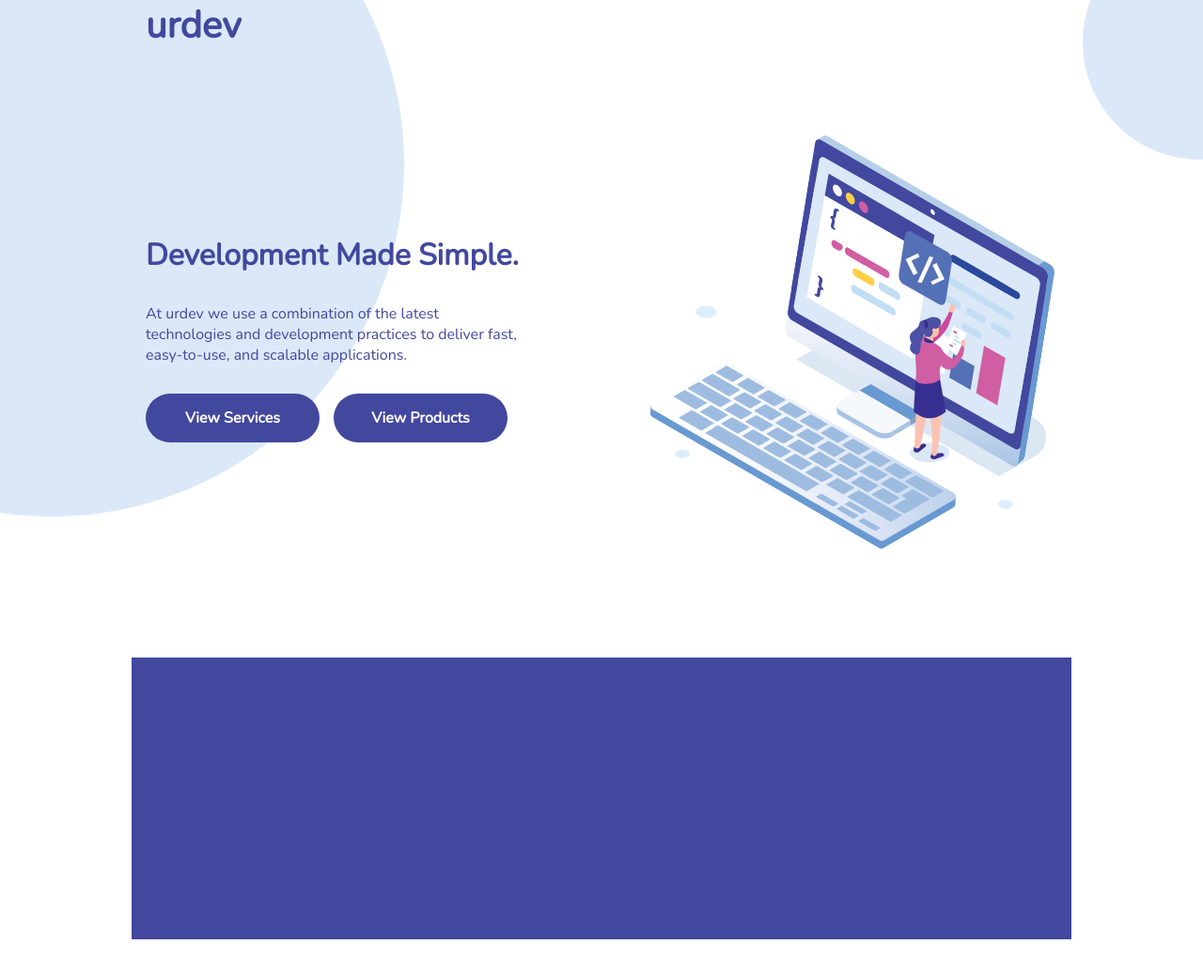
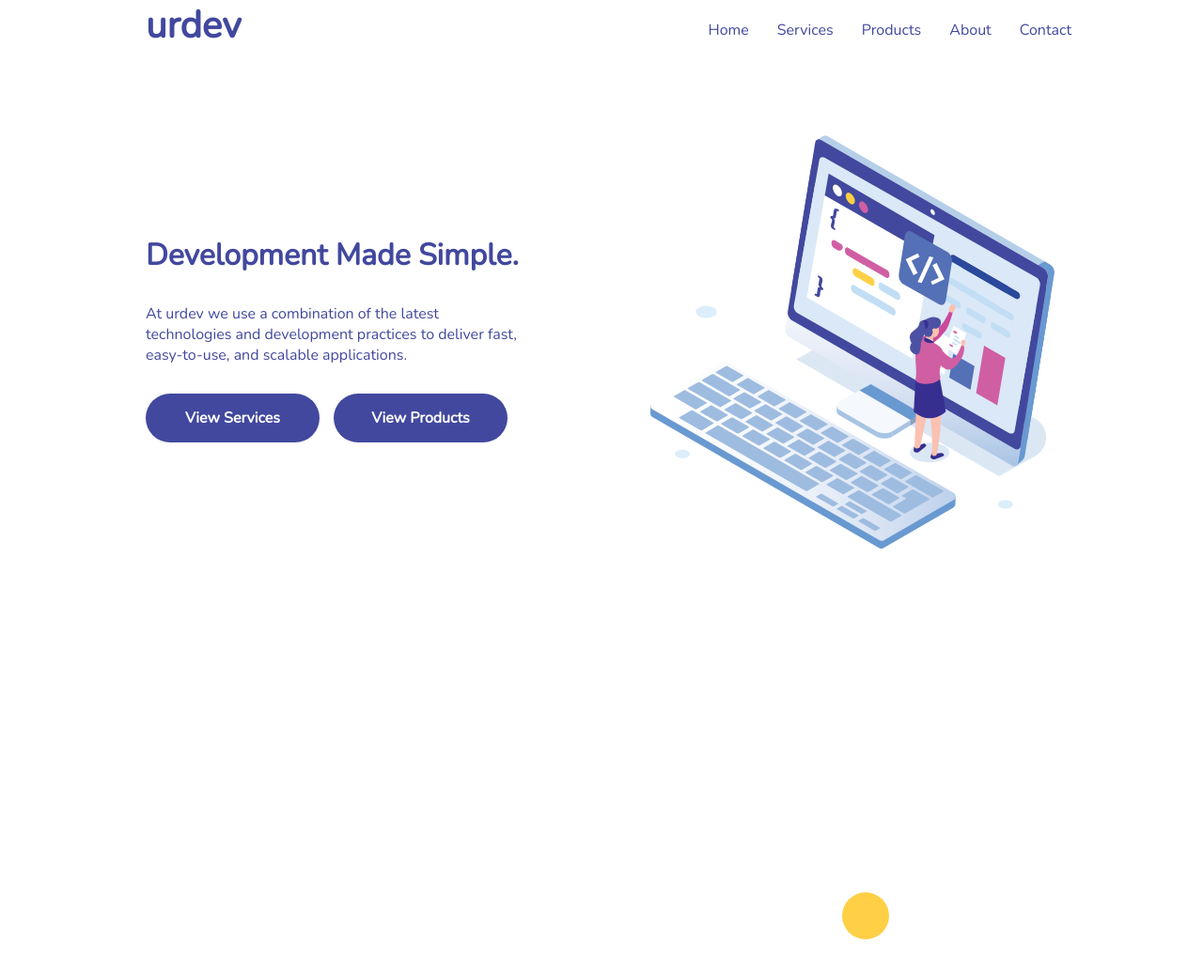
Before and after one commit to urdev-xyz/urdev-redesign, a React (Create React App) app: page / in a window 1280 px wide. Shown: the top 1038 px of the page at 94% size. Before the commit the page ends 1000 px from the top, so only its background shows below. Built offline with nearby package versions, Linux system fonts and the light colour scheme.

Commit message:
added nav link generator

```diff
--- a/src/App.css
+++ b/src/App.css
@@ -14,11 +14,10 @@
   position: fixed;
   top: -25%;
   left: -25%;
-  height: 750px;
-  width: 750px;
   z-index: 0;
   background: #DBE8F7;
   border-radius: 100%;
+  animation: growBig 2s forwards;
 }
 .small-circle-bg {
   display: none;
@@ -26,11 +25,19 @@
   top: -10%;
   left: 90%;
   z-index: 0;
-
-  width: 250px;
-  height: 250px;
-  background: #DBE8F7;
+  background: var(--pink);
   border-radius: 100%;
+  animation: growSmall 2s forwards;
+}
+.small-circle-bg-two {
+  display: none;
+  position: fixed;
+  bottom: -25%;
+  left: 70%;
+  z-index: 0;
+  background: var(--yellow);
+  border-radius: 100%;
+  animation: growSmall 2s forwards;
 }
 
 .App {
@@ -48,7 +55,7 @@
   left: 0;
   padding-top: 60px;
   width: 100%;
-  height: auto;
+  height: 2000px;
 }
 @media screen and (min-width: 1000px){
 
@@ -64,5 +71,30 @@
   .small-circle-bg {
     display: block;
   }
+  .small-circle-bg-two {
+    display: block;
+
+  }
 
 }
+
+@keyframes growBig {
+  from {
+    height: 100px;
+    width: 100px;
+  }
+  to {
+    height: 750px;
+    width: 750px;
+  }
+}
+@keyframes growSmall {
+  from {
+    height: 50px;
+    width: 50px;
+  }
+  to {
+    height: 250px;
+    width: 250px;
+  }
+}
--- a/src/App.js
+++ b/src/App.js
@@ -5,17 +5,31 @@ import './App.css';
 import './misc.css'
 
 class App extends Component {
+  constructor(props){
+     super(props);
+
+     this.state = {
+       pages: [
+         {name: 'Home'},
+         {name: 'Services'},
+         {name: 'Products'},
+         {name: 'About'},
+         {name: 'Contact'}
+       ],
+     }
+
+  }
+
+
   render() {
     return (
       <div className="App">
-        <Navbar/>
+        <Navbar pages={this.state.pages}/>
         <div className='big-circle-bg'></div>
         <div className='small-circle-bg'></div>
+        <div className='small-circle-bg-two'></div>
         <div className="Content">
           <Header/>
-          <div className="join-newsletter">
-
-          </div>
         </div>
       </div>
     );
--- a/src/components/Header/Header.css
+++ b/src/components/Header/Header.css
@@ -82,7 +82,7 @@
     }
     .Header-image {
         align-items: center;
-        min-height: 200px
+        min-height: 200px;
     }
     .Header-image img {
         max-width: 200px;
--- a/src/components/Navbar/Navbar.css
+++ b/src/components/Navbar/Navbar.css
@@ -13,6 +13,9 @@
     width: 100%;
     height: 100%;
     padding: 0 15px;
+
+    display: flex;
+    justify-content: space-between;
 
 }
 
@@ -52,3 +55,11 @@
 .logo:hover {
     color: var(--pink);
 }
+
+.navbar-links {
+    list-style: none;
+}
+.navbar-links li{
+    float: left;
+    margin: 5px 15px 0px 15px;
+}
--- a/src/components/Navbar/Navbar.js
+++ b/src/components/Navbar/Navbar.js
@@ -10,6 +10,8 @@ class Navbar extends Component {
       scrollState: null,
     }
   }
+
+
 
   componentDidMount(){
     window.addEventListener('scroll', (event) => {
@@ -24,11 +26,26 @@ class Navbar extends Component {
        })
     });
   }
+
+  generatePageLinks(pageNames) {
+    let listItems = pageNames.map((pageNames) =>
+      <li>{pageNames.name}</li>
+    );
+    return (
+      listItems
+    )
+  }
+
   render() {
     return (
       <div className={`Navbar ${ this.state.scrollState}`}>
         <div className={"Navbar-inner"}>
             <a className={'logo'} href='/#'>urdev</a>
+
+            <ul className='navbar-links'>
+              {this.generatePageLinks(this.props.pages)}
+            </ul>
+
         </div>
       </div>
     );
```
Also changed, not shown: src/components/Header/Header.js (+8 -0 lines).
